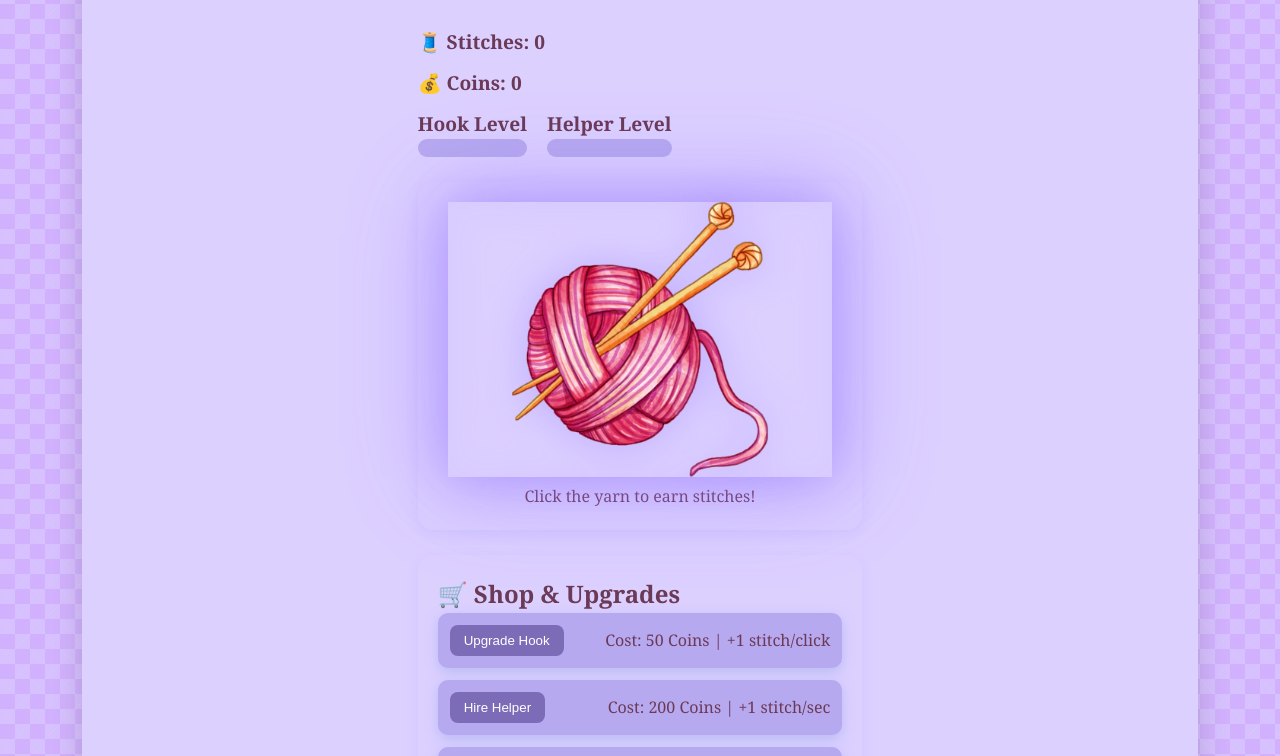
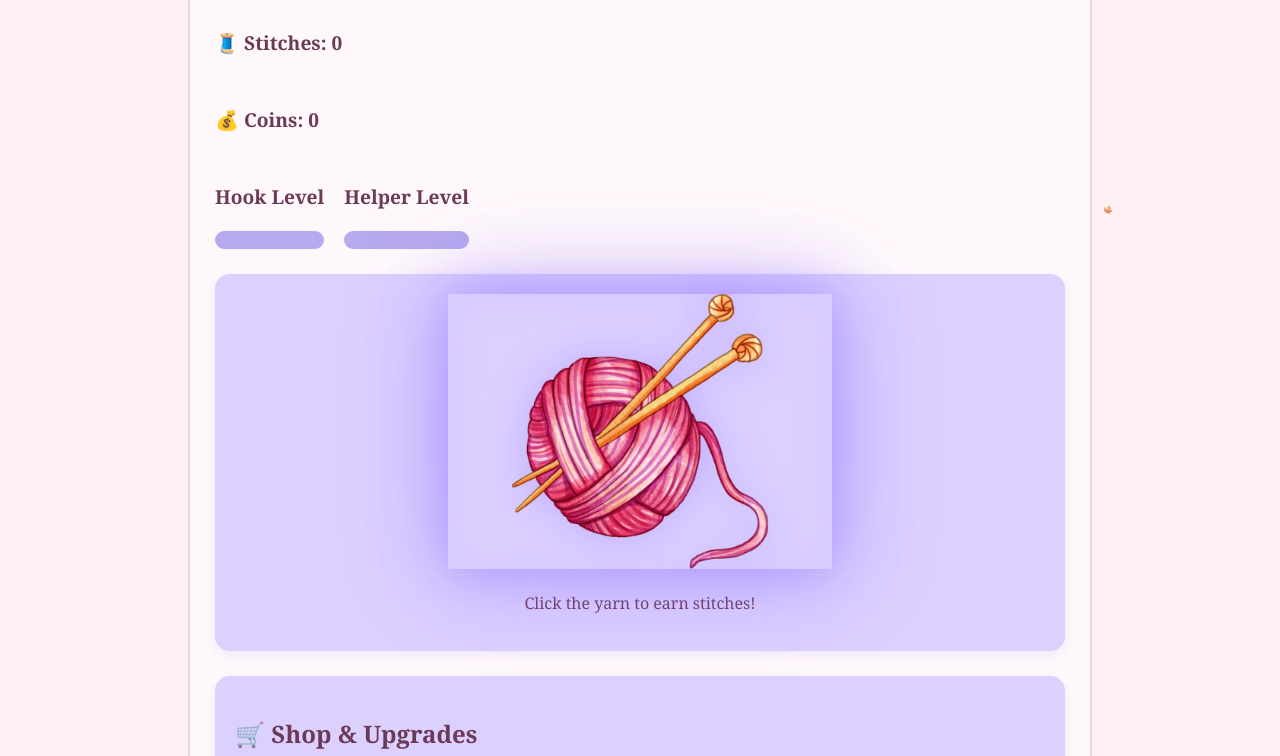
Before and after one commit to 139587-spec/Thread-Quest, a plain HTML site: page index.html in a window 1280 px wide. Shown: the part 266-1022 px from the top of the page. Drawn offline with Linux system fonts and the light colour scheme.

Commit message:
Refactor styles in styles.css for layout improvements
Removed unused base styles and updated body and container styles for improved layout and aesthetics.

```diff
--- a/styles.css
+++ b/styles.css
@@ -1,42 +1,22 @@
-/* Base Style */
-* {
-    box-sizing: border-box;
-    margin: 0;
-    padding: 0;
+body {
+  margin: 0;
+  padding: 0;
+  font-family: "Georgia","Times New Roman", serif;
+  color: #6b3a57;
+  line-height: 1.5;
+  background-color: #fff0f5;
 }
 
-body {
-    font-family: "Georgia", "Times New Roman", serif;
-    /* Checkered Pattern */
-    background-color: #dcd0ff;
-    background-image:
-       linear-gradient(45deg, rgba(220, 208, 255, 0.5) 25%, transparent 25%),
-       linear-gradient(-45deg, rgba(220, 208, 255, 0.5) 25%, transparent 25%),
-       linear-gradient(45deg, transparent 75%, rgba(220, 208, 255, 0.5) 75%),
-       linear-gradient(-45deg, transparent 75%, rgba(220, 208, 255, 0.5) 75%);
-    background-size: 30px 30px;
-    background-position: 0 0, 0 15px, 15px -15px, -15px 0px;
-    background-color: rgb(209, 177, 253);
-    color: #6b3a57;
-    line-height: 1.6;
-    padding: 20px;
-}
 
+/*---the container for page---*/
 .container {
-    width: 90%;
-    max-width: 1200px;
-    min-width: 800px;
-    margin: 50px auto;
-    background-color: #dcd0ff;
-    padding: 50px;
-    border-radius: 20px;
-    box-shadow: 0 8px 30px rgba(0,0,0,0.15);
-    animation: fadeInUp 1s ease forwards;
-    display: flex;
-    flex-direction: column;
-    align-items: center;
-    position: relative;
-    z-index: 1;
+  width: 90%;
+  max-width: 850px;
+  margin: 30px auto;
+  background: #fff8fb;
+  border-radius: 28px;
+  padding: 25px;
+  border: 2px solid #f5cce0;
 }
 
 /* Headings */
```
